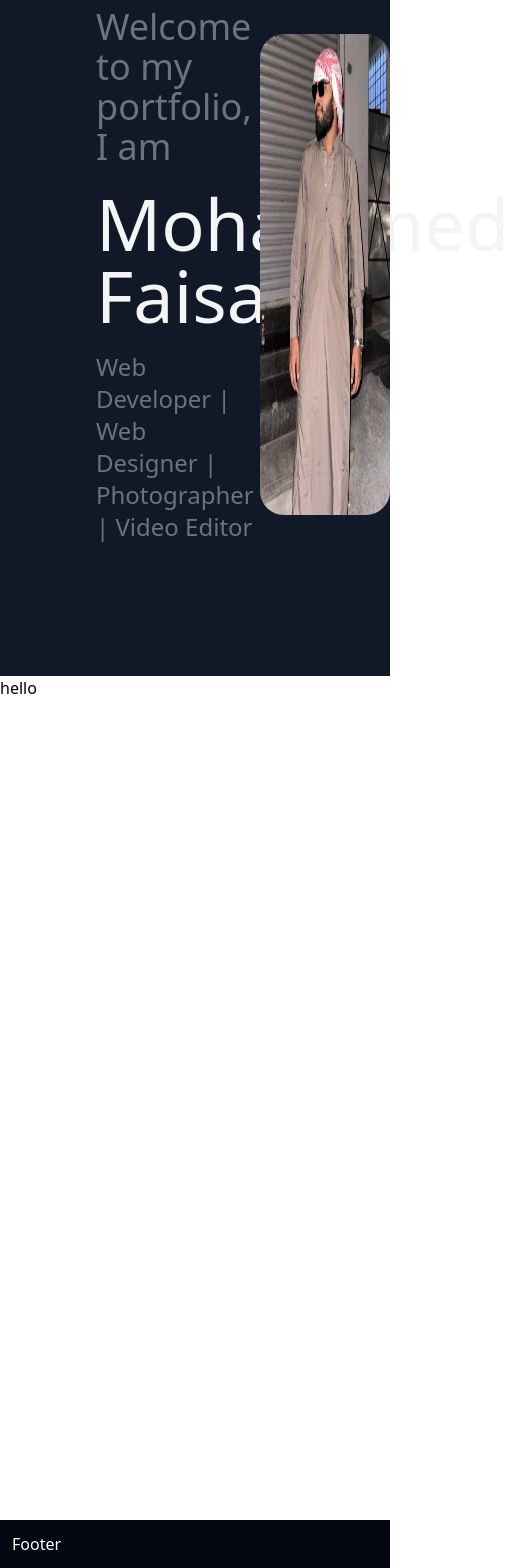
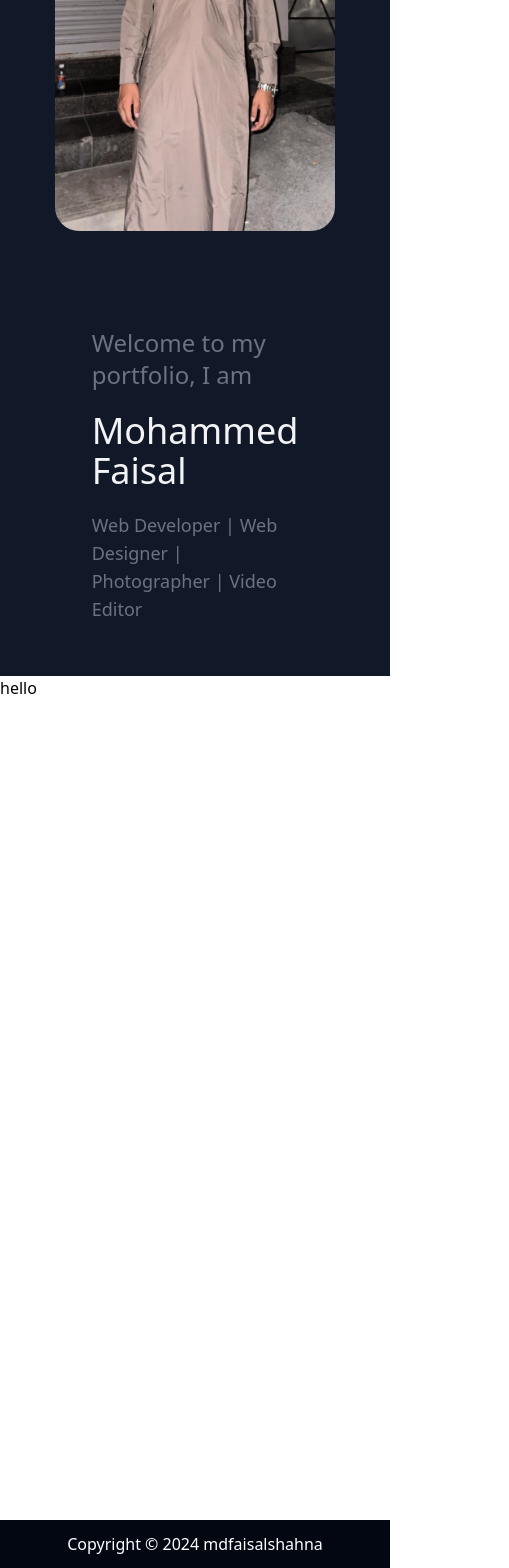
Before and after one commit to mdfaisalshn/port-MERN, a React (Create React App) app in the folder main/: page / in a window 390 px wide. Shown: the part 294-1862 px from the top of the page, 509 px wide, since content can reach past the window. Built offline with nearby package versions, Linux system fonts and the light colour scheme.

Commit message:
repnsv and footer

```diff
--- a/main/src/components/Footer.jsx
+++ b/main/src/components/Footer.jsx
@@ -2,8 +2,8 @@ import React from 'react'
 
 const Footer = () => {
   return (
-    <div className='bg-gray-950 text-white p-3'>
-      Footer
+    <div className='bg-gray-950 text-white p-3 flex justify-center items-center'>
+      <p>Copyright &copy; 2024 mdfaisalshahna</p>
     </div>
   )
 }
--- a/main/src/components/Hero.jsx
+++ b/main/src/components/Hero.jsx
@@ -2,14 +2,14 @@ import React from 'react'
 import hero from '../assets/hero.jpg'
 const Hero = () => {
   return (
-    <div className='flex bg-gray-900 h-[95vh]'>
-      <div className='flex flex-col items-start justify-center text-gray-500 w-2/3 p-24 gap-5'>
-        <h2 className='text-4xl'>Welcome to my portfolio, I am</h2>
-        <h1 className='text-7xl text-gray-100'>Mohammed Faisal</h1>
-        <h2 className='text-2xl'>Web Developer | Web Designer | Photographer | Video Editor</h2>
+    <div className='flex flex-col-reverse justify-center items-center bg-gray-900 h-[95vh] lg:flex-row'>
+      <div className='flex flex-col items-start justify-center text-gray-500 p-24 gap-5 lg:w-2/3'>
+        <h2 className='text-2xl lg:text-4xl'>Welcome to my portfolio, I am</h2>
+        <h1 className='text-4xl lg:text-6xl 2xl:text-8xl text-gray-100'>Mohammed Faisal</h1>
+        <h2 className='text-lg lg:text-2xl'>Web Developer | Web Designer | Photographer | Video Editor</h2>
       </div>
-      <div className='flex justify-center items-center'>
-        <img className='h-[60%] rounded-3xl' src={hero} alt=''/>
+      <div className='flex justify-center items-center h-[50%]'>
+        <img className='h-[100%] rounded-3xl' src={hero} alt=''/>
       </div>
     </div>
   )
```
